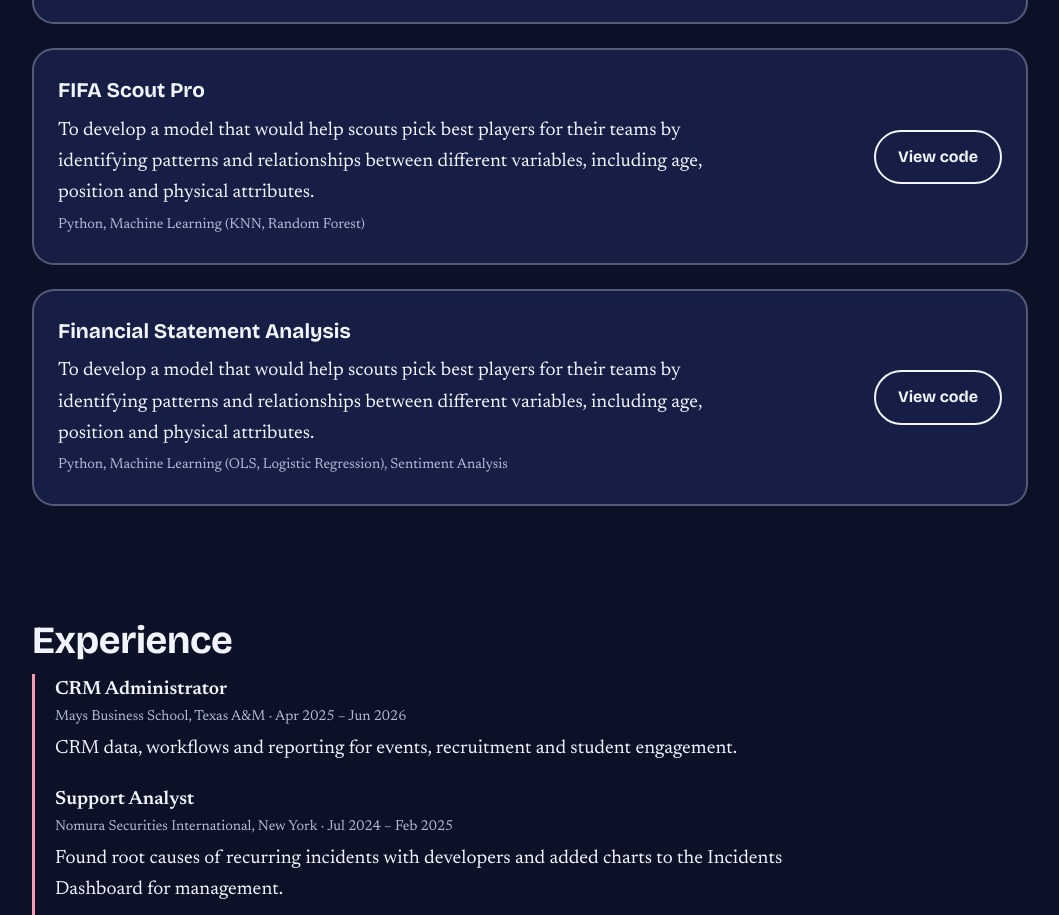
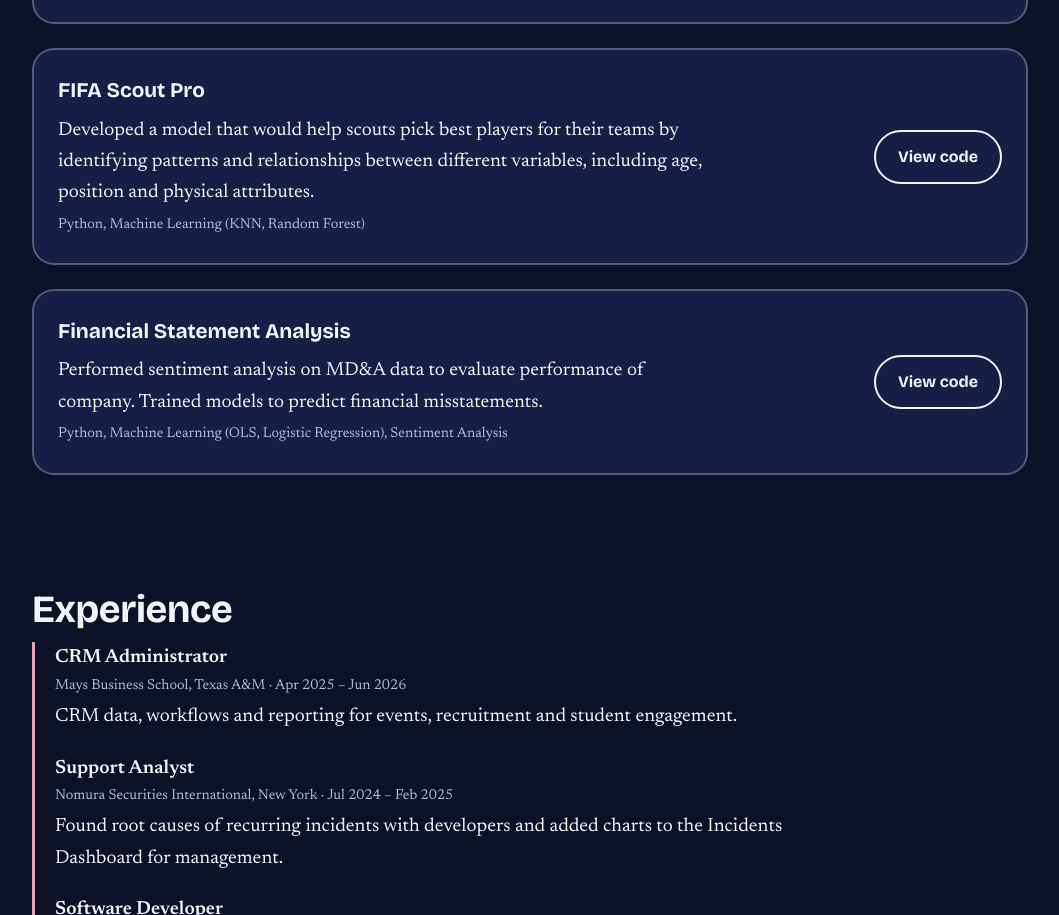
Before and after one commit to bhatmohit/mohit-portfolio, a React (Vite) app: page / in a window 1280 px wide. Shown: the part 1040-1955 px from the top of the page, without its empty margins (110-1169 px from the left). Built offline with nearby package versions, Linux system fonts and the light colour scheme.

Commit message:
Update project descriptions

```diff
--- a/src/data.js
+++ b/src/data.js
@@ -38,10 +38,10 @@ export const projects = [
   { name: 'Study Habits App', blurb: 'A React web app for building and tracking study habits. A hands-on sample of how I turn an idea into something people can click through.',
     repo: 'https://github.com/bhatmohit/study-habits-app', live: 'https://bhatmohit.github.io/study-habits-app/', stack: ['React', 'GitHub Pages'] },
 
-  { name: 'FIFA Scout Pro', blurb: 'To develop a model that would help scouts pick best players for their teams by identifying patterns and relationships between different variables, including age, position and physical attributes.',
+  { name: 'FIFA Scout Pro', blurb: 'Developed a model that would help scouts pick best players for their teams by identifying patterns and relationships between different variables, including age, position and physical attributes.',
     repo: 'https://github.com/bhatmohit/FIFA_ScoutPro.git', stack: ['Python', 'Machine Learning (KNN, Random Forest)'] },
 
-  { name: 'Financial Statement Analysis', blurb: 'To develop a model that would help scouts pick best players for their teams by identifying patterns and relationships between different variables, including age, position and physical attributes.',
+  { name: 'Financial Statement Analysis', blurb: 'Performed sentiment analysis on MD&A data to evaluate performance of company. Trained models to predict financial misstatements.',
     repo: 'https://github.com/bhatmohit/Financial_Statement_Analysis.git', stack: ['Python', 'Machine Learning (OLS, Logistic Regression)', 'Sentiment Analysis'] },
 ]
 
```
